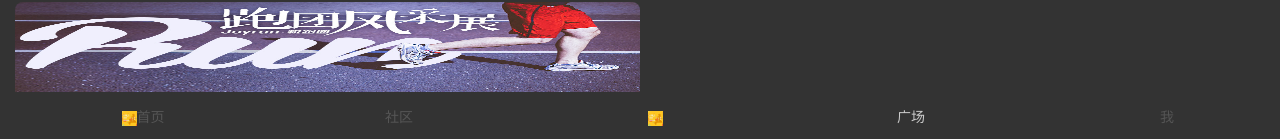
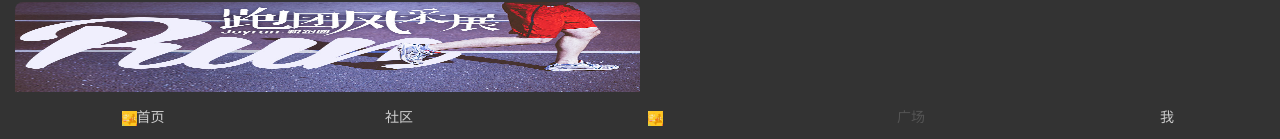
Before and after one commit to PansyChen1/thejoyrunning, a plain HTML site: page index.html in a window 1280 px wide. Shown: the part 658-797 px from the top of the page. Drawn offline with Linux system fonts and the light colour scheme.

Commit message:
change bottom-bar

```diff
--- a/css/index.css
+++ b/css/index.css
@@ -114,7 +114,6 @@
     position: fixed;
     display: flex;
     justify-content: space-around;
-    color: #ccc;
     bottom: 0;
     width: 100%;
     height: 50px;
@@ -125,8 +124,13 @@
     list-style: none;
     float: left;
     padding: 0 5px;
-    width: 65px;
+    width: 25%;
     text-align: center;
+}
+.bottom-bar li a {
+    text-decoration: none;
+    width: 100%;
+    color: #ccc;
 }
 .bottom-bar li img{
     width: 15px;
--- a/index.html
+++ b/index.html
@@ -71,7 +71,7 @@
 
 <div class="bottom">
   <ul class="bottom-bar">
-    <a href="#"><li><img src="image/icon_run.jpeg"/>首页</li></a>
+    <li><a href="#"><img src="image/icon_run.jpeg"/>首页</a></li>
     <li><a href="community.html">社区</a></li>
     <li><img src="image/icon_run.jpeg"/></li>
     <li>广场</li>
```
